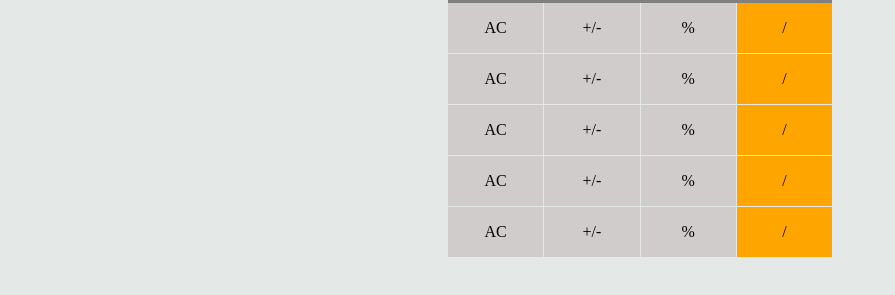
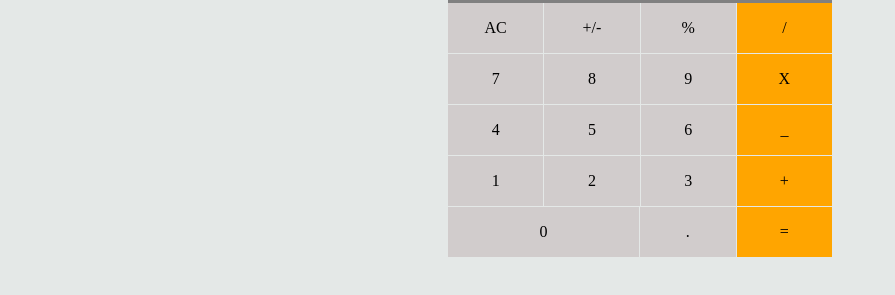
Before and after one commit to BenjaminMatembe/math-magicians-react, a React (Create React App) app: page / in a window 1280 px wide. Shown: the part 235-530 px from the top of the page, without its empty margins (0-895 px from the left). Built offline with nearby package versions, Linux system fonts and the light colour scheme.

Commit message:
Edit calculator UI in Calculator component

```diff
--- a/src/components/Calculator.css
+++ b/src/components/Calculator.css
@@ -1,8 +1,6 @@
 .calculator {
   width: 30%;
   height: 40vh;
-
-  /* background-color: green; */
   margin: 10% auto;
 }
 
@@ -21,7 +19,6 @@
 }
 
 .second {
-  /* background-color: red; */
   display: flex;
   width: 100%;
   gap: 1px;
@@ -31,6 +28,10 @@
   background-color: rgb(209, 204, 204);
   width: 25%;
   height: 16%;
+}
+
+.bigger {
+  width: 50%;
 }
 
 .orange {
--- a/src/components/Calculator.js
+++ b/src/components/Calculator.js
@@ -16,31 +16,31 @@ export default function Calculator() {
         </div>
         <div className="between" />
         <div className="second">
-          <div className="light_grey center"><p>AC</p></div>
-          <div className="light_grey center"><p>+/-</p></div>
-          <div className="light_grey center"><p>%</p></div>
-          <div className="orange center"><p>/</p></div>
+          <div className="light_grey center"><p>7</p></div>
+          <div className="light_grey center"><p>8</p></div>
+          <div className="light_grey center"><p>9</p></div>
+          <div className="orange center"><p>X</p></div>
         </div>
         <div className="between" />
         <div className="second">
-          <div className="light_grey center"><p>AC</p></div>
-          <div className="light_grey center"><p>+/-</p></div>
-          <div className="light_grey center"><p>%</p></div>
-          <div className="orange center"><p>/</p></div>
+          <div className="light_grey center"><p>4</p></div>
+          <div className="light_grey center"><p>5</p></div>
+          <div className="light_grey center"><p>6</p></div>
+          <div className="orange center"><p>_</p></div>
         </div>
         <div className="between" />
         <div className="second">
-          <div className="light_grey center"><p>AC</p></div>
-          <div className="light_grey center"><p>+/-</p></div>
-          <div className="light_grey center"><p>%</p></div>
-          <div className="orange center"><p>/</p></div>
+          <div className="light_grey center"><p>1</p></div>
+          <div className="light_grey center"><p>2</p></div>
+          <div className="light_grey center"><p>3</p></div>
+          <div className="orange center"><p>+</p></div>
         </div>
         <div className="between" />
         <div className="second">
-          <div className="light_grey center"><p>AC</p></div>
-          <div className="light_grey center"><p>+/-</p></div>
-          <div className="light_grey center"><p>%</p></div>
-          <div className="orange center"><p>/</p></div>
+          <div className="light_grey center bigger"><p>0</p></div>
+          <div className="light_grey center"><p>.</p></div>
+          {/* <div className="light_grey center"><p></p></div> */}
+          <div className="orange center"><p>=</p></div>
         </div>
 
       </div>
```
